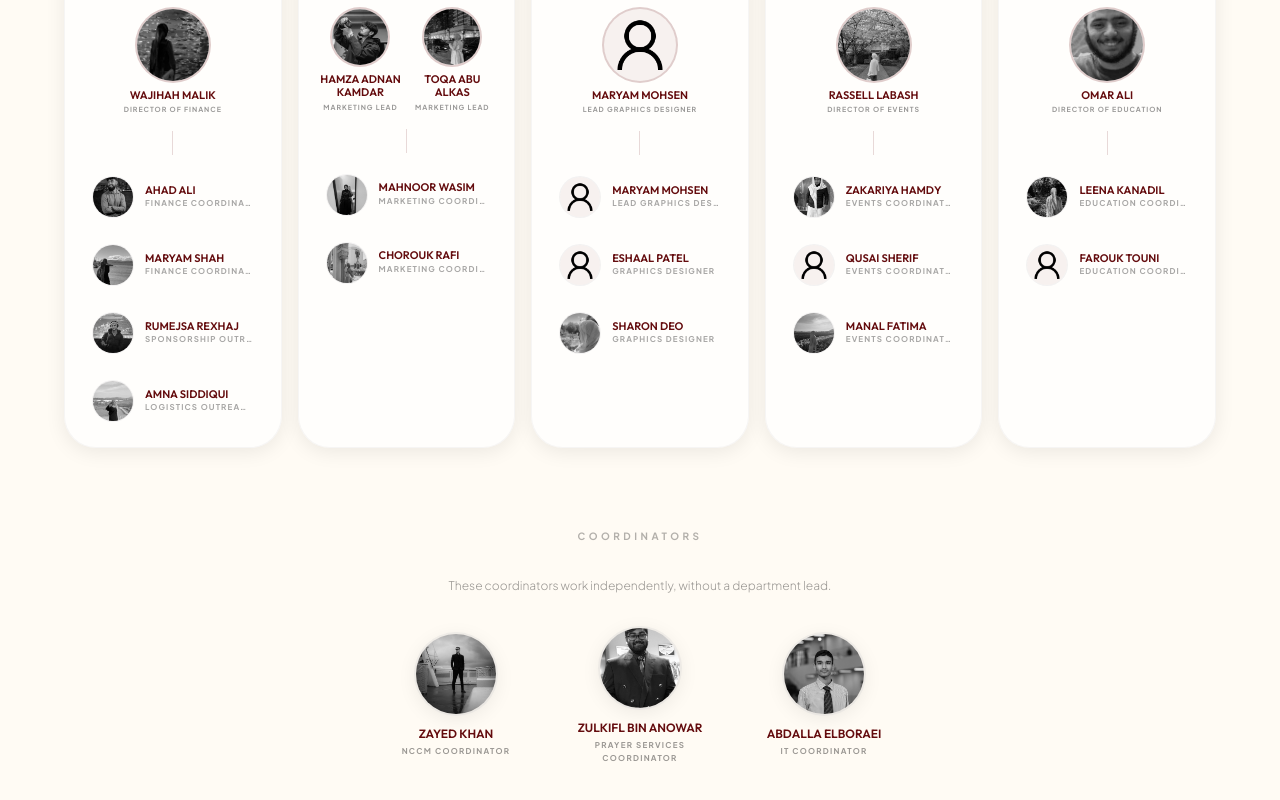
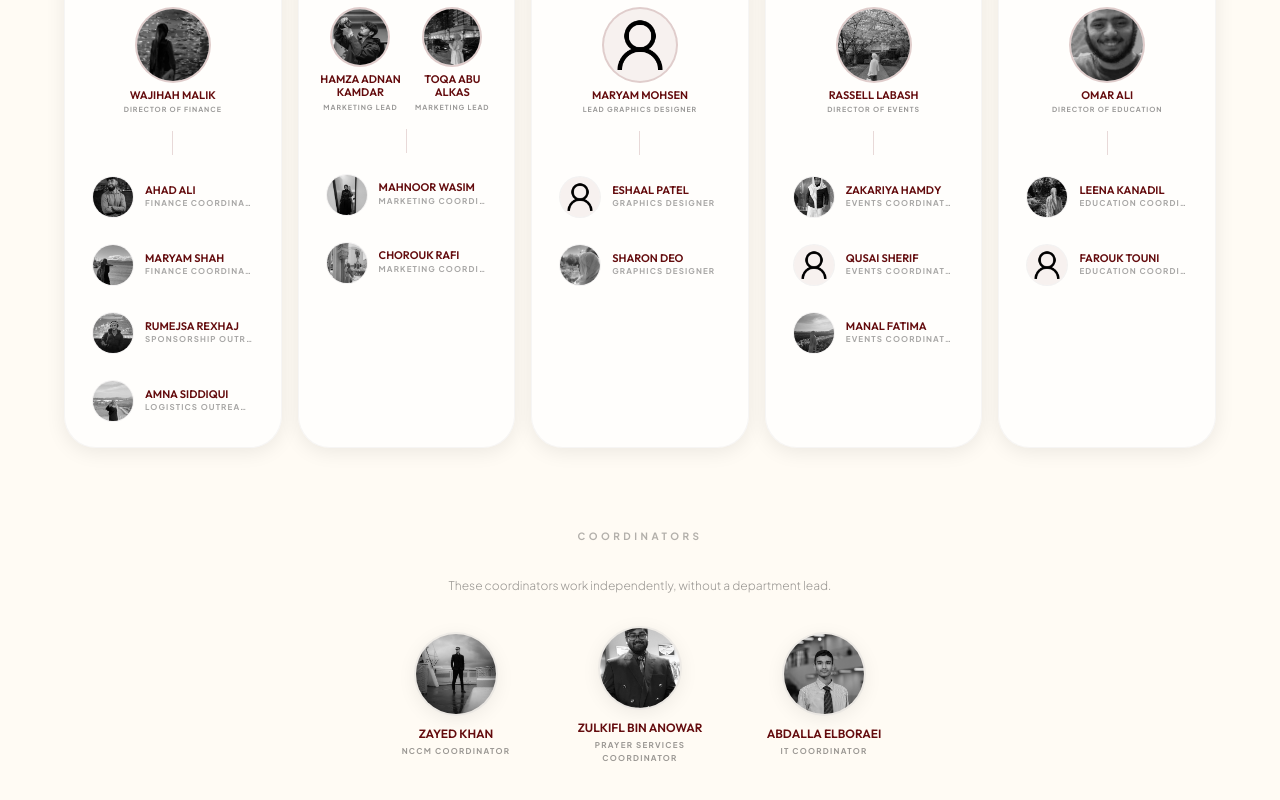
Before and after one commit to abdullahmohammed1234/MSA-Platform, a Vue app in the folder frontend/: page /team in a window 1280 px wide. Shown: the part 2052-2852 px from the top of the page. Built offline with nearby package versions, Linux system fonts and the light colour scheme; no server answers; the HTML template or start-up script is replaced by a standard one; a web font is replaced by a local one.

Commit message:
fixed team page

```diff
--- a/frontend/src/components/shared/TeamOrgChart.vue
+++ b/frontend/src/components/shared/TeamOrgChart.vue
@@ -5,11 +5,10 @@ import { TEAM_FALLBACK_IMAGE } from '@/constants/publicAssets';
 import {
   EXEC_ROLES,
   EXEC_DEPTS,
-  ORG_BRANCHES,
   independentCoordinators,
   membersMatching,
-  membersWithRoles,
   vicePresidentMembers,
+  buildOrgBranches,
 } from '@/data/teamOrg';
 
 const props = defineProps<{
@@ -29,14 +28,7 @@ const secretary = computed(() =>
 );
 const execRow = computed(() => [...vicePresidents.value, ...secretary.value]);
 const independents = computed(() => independentCoordinators(props.members));
-
-const branches = computed(() =>
-  ORG_BRANCHES.map((branch) => ({
-    ...branch,
-    leads: membersWithRoles(props.members, branch.leadRoles),
-    coordinators: membersWithRoles(props.members, branch.coordinatorRoles),
-  })).filter((branch) => branch.leads.length > 0 || branch.coordinators.length > 0)
-);
+const branches = computed(() => buildOrgBranches(props.members));
 
 const hasChart = computed(
   () =>
--- a/frontend/src/data/teamOrg.ts
+++ b/frontend/src/data/teamOrg.ts
@@ -109,7 +109,17 @@ function roleFuzzyMatch(memberRole: string, wantedRole: string): boolean {
     return actualTokens.size === 1 && actualTokens.has(wantedTokens[0]);
   }
 
-  return wantedTokens.every((token) => actualTokens.has(token));
+  if (!wantedTokens.every((token) => actualTokens.has(token))) {
+    return false;
+  }
+
+  // "Lead Graphics Designer" must not also match "Graphics Designer".
+  const seniority = new Set(['lead', 'director', 'head', 'chief', 'vp', 'vice', 'president']);
+  const extraSeniority = [...actualTokens].some(
+    (token) => seniority.has(token) && !wantedTokens.includes(token)
+  );
+
+  return !extraSeniority;
 }
 
 export function membersWithRoles(members: TeamMember[], roles: readonly string[]): TeamMember[] {
@@ -151,6 +161,21 @@ export function vicePresidentMembers(members: TeamMember[]): TeamMember[] {
   return [...matched, ...extras];
 }
 
+export function buildOrgBranches(members: TeamMember[]) {
+  return ORG_BRANCHES.map((branch) => {
+    const leads = membersWithRoles(members, branch.leadRoles);
+    const leadNames = new Set(leads.map((lead) => lead.name));
+    const coordinators = membersWithRoles(members, branch.coordinatorRoles)
+      .filter((member) => !leadNames.has(member.name));
+
+    return {
+      ...branch,
+      leads,
+      coordinators,
+    };
+  }).filter((branch) => branch.leads.length > 0 || branch.coordinators.length > 0);
+}
+
 function collectAssigned(members: TeamMember[]): Set<string> {
   const assigned = new Set<string>();
   const take = (list: TeamMember[]) => {
@@ -163,9 +188,9 @@ function collectAssigned(members: TeamMember[]): Set<string> {
   take(vicePresidentMembers(members));
   take(membersMatching(members, EXEC_ROLES.secretary, EXEC_DEPTS.secretary));
 
-  for (const branch of ORG_BRANCHES) {
-    take(membersWithRoles(members, branch.leadRoles));
-    take(membersWithRoles(members, branch.coordinatorRoles));
+  for (const branch of buildOrgBranches(members)) {
+    take(branch.leads);
+    take(branch.coordinators);
   }
 
   take(membersWithRoles(members, INDEPENDENT_COORDINATOR_ROLES));
```
Also changed, not shown: 270 other files (tests, documents, lock files or other folders).
